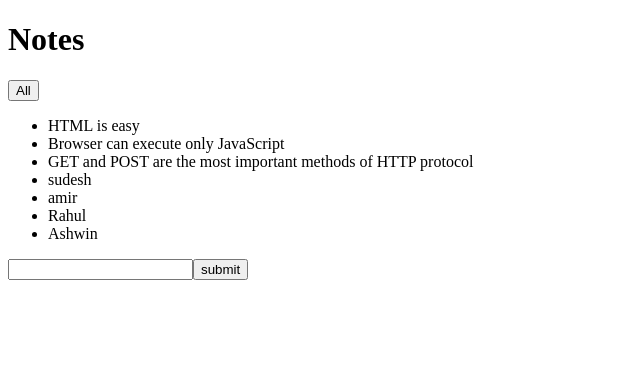
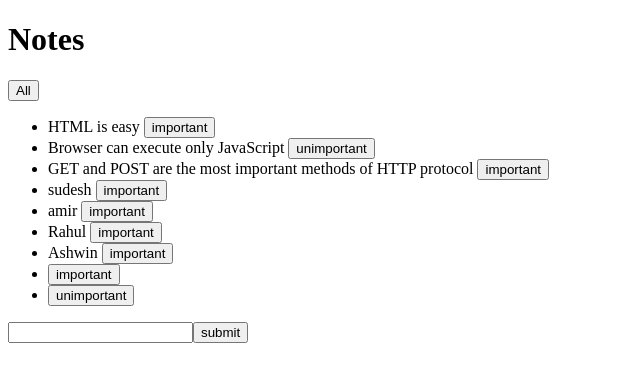
Before and after one commit to su-de-sh/notes-app, a React (Create React App) app: page / in a window 1280 px wide. Shown: the top 382 px of the page, without its empty margins (0-640 px from the left). Built offline with nearby package versions, Linux system fonts and the light colour scheme; data requests are answered from the project's data file.

Commit message:
feat: toggle included

```diff
--- a/db.json
+++ b/db.json
@@ -41,6 +41,18 @@
       "date": "2022-07-21T16:23:04.091Z",
       "important": true,
       "id": 7
+    },
+    {
+      "content": "",
+      "date": "2022-07-21T17:42:22.970Z",
+      "important": true,
+      "id": 8
+    },
+    {
+      "content": "",
+      "date": "2022-07-21T17:42:25.164Z",
+      "important": false,
+      "id": 9
     }
   ]
 }
--- a/src/App.js
+++ b/src/App.js
@@ -47,13 +47,21 @@
         return note.important === true;
       });
 
+  const toggleImportace = (id) => {
+    console.log("toggle importance" + id);
+  };
+
   return (
     <div>
       <h1>Notes</h1>
       <button onClick={toggleShow}>{showAll ? "All" : "Important"}</button>
       <ul>
         {notesToShow.map((note) => (
-          <Note key={note.id} note={note} />
+          <Note
+            key={note.id}
+            note={note}
+            toggleImportace={() => toggleImportace(note.id)}
+          />
         ))}
       </ul>
       <form onSubmit={addNote}>
--- a/src/components/Note.js
+++ b/src/components/Note.js
@@ -1,5 +1,13 @@
-const Note = ({ note }) => {
-  return <li>{note.content}</li>;
+const Note = ({ note, toggleImportace }) => {
+  return (
+    <li>
+      {note.content}
+      {"            "}
+      <button onClick={toggleImportace}>
+        {note.important ? "important" : "unimportant"}
+      </button>
+    </li>
+  );
 };
 
 export default Note;
```
